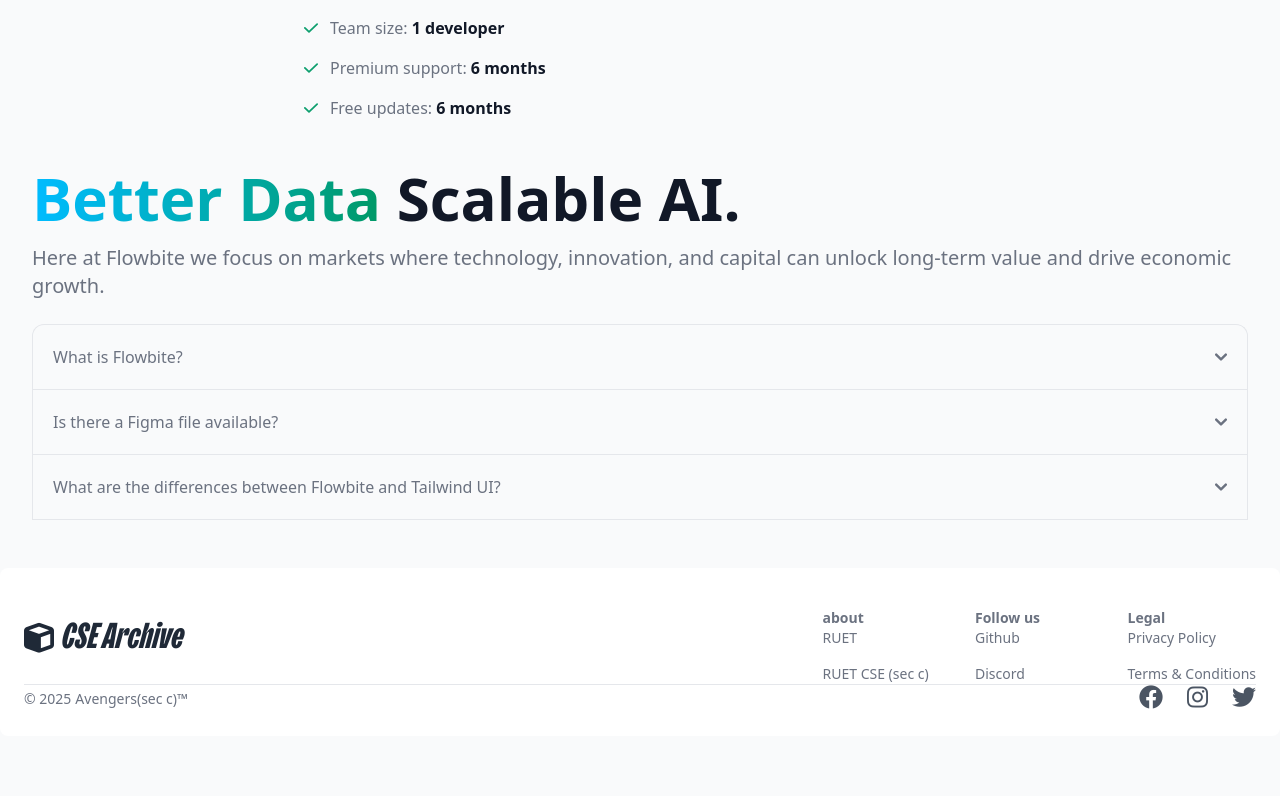
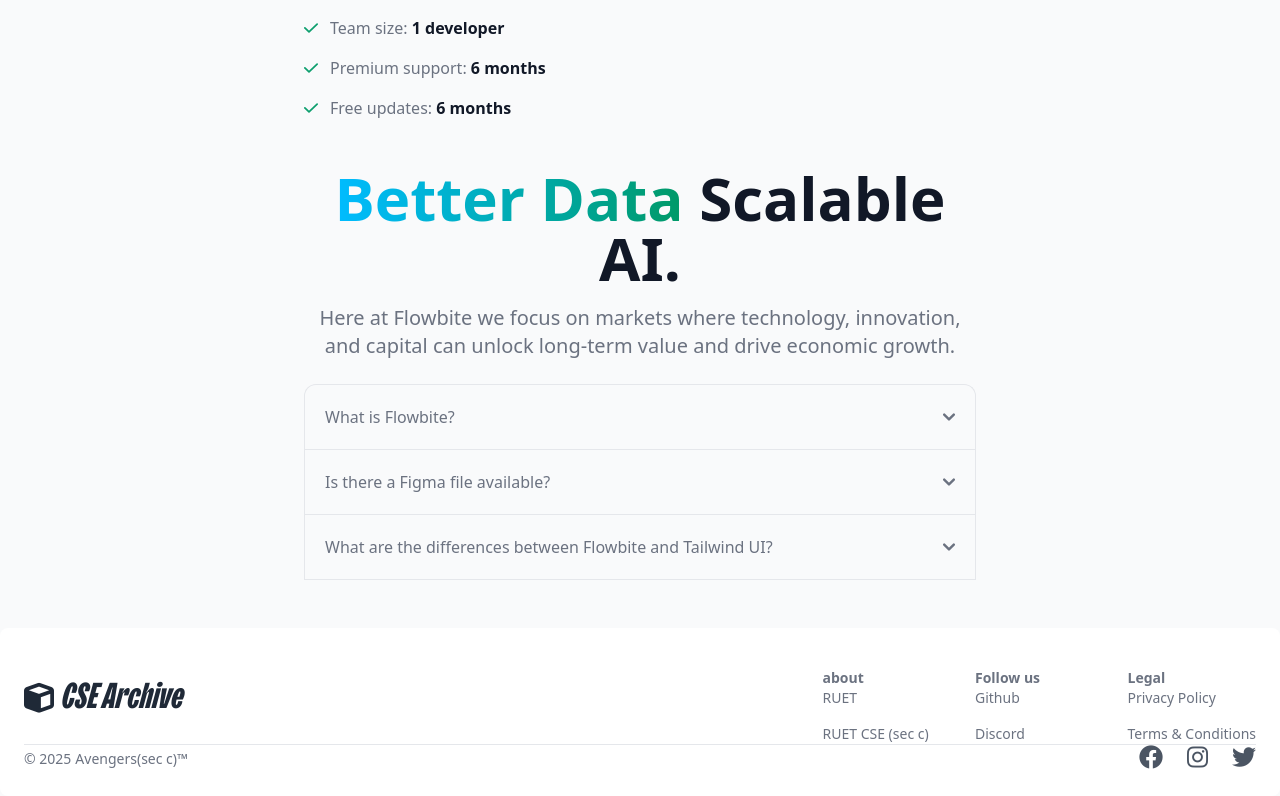
Before and after one commit to rabbi6272/ruet_cse_archive, a Next.js app: page / in a window 1280 px wide. Shown: the part 5570-6366 px from the top of the page. Before the commit the page ends 6306 px from the top, so only its background shows below. Built offline with nearby package versions, Linux system fonts and the light colour scheme.

Commit message:
Update features_list.jsx

```diff
--- a/components/home-page/features_list.jsx
+++ b/components/home-page/features_list.jsx
@@ -43,6 +43,7 @@ export function FeaturesList() {
         </div>
         <br/>
         <br/>
+         <div className="max-w-2xl mx-auto text-center">
 <h1 className="mb-4 text-3xl font-extrabold text-gray-900 dark:text-dark md:text-5xl lg:text-6xl">
   <span className="text-transparent bg-clip-text bg-gradient-to-r to-emerald-600 from-sky-400">
     Better Data
@@ -218,6 +219,7 @@ export function FeaturesList() {
     </div>
   </div>
 </div>
+             </div>
 
     <br/>
             <br/>
```
